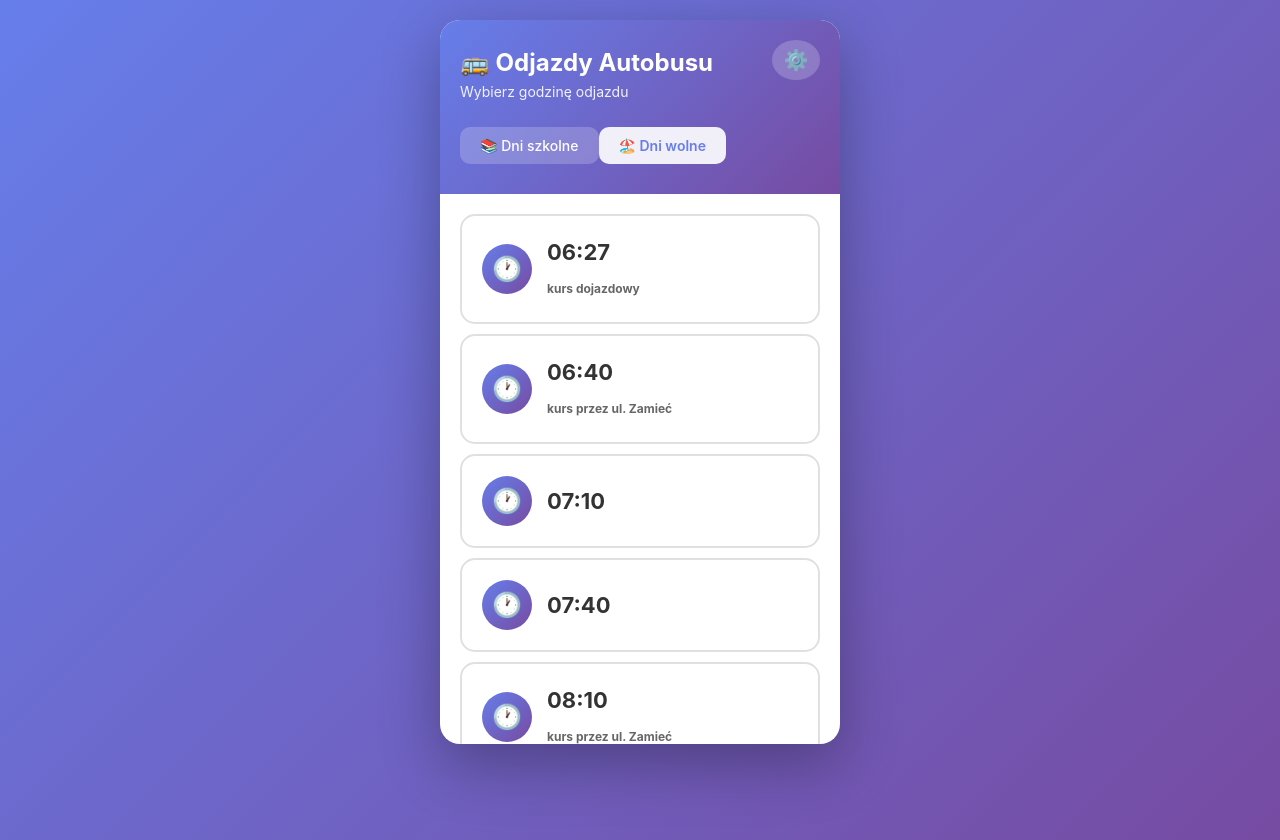
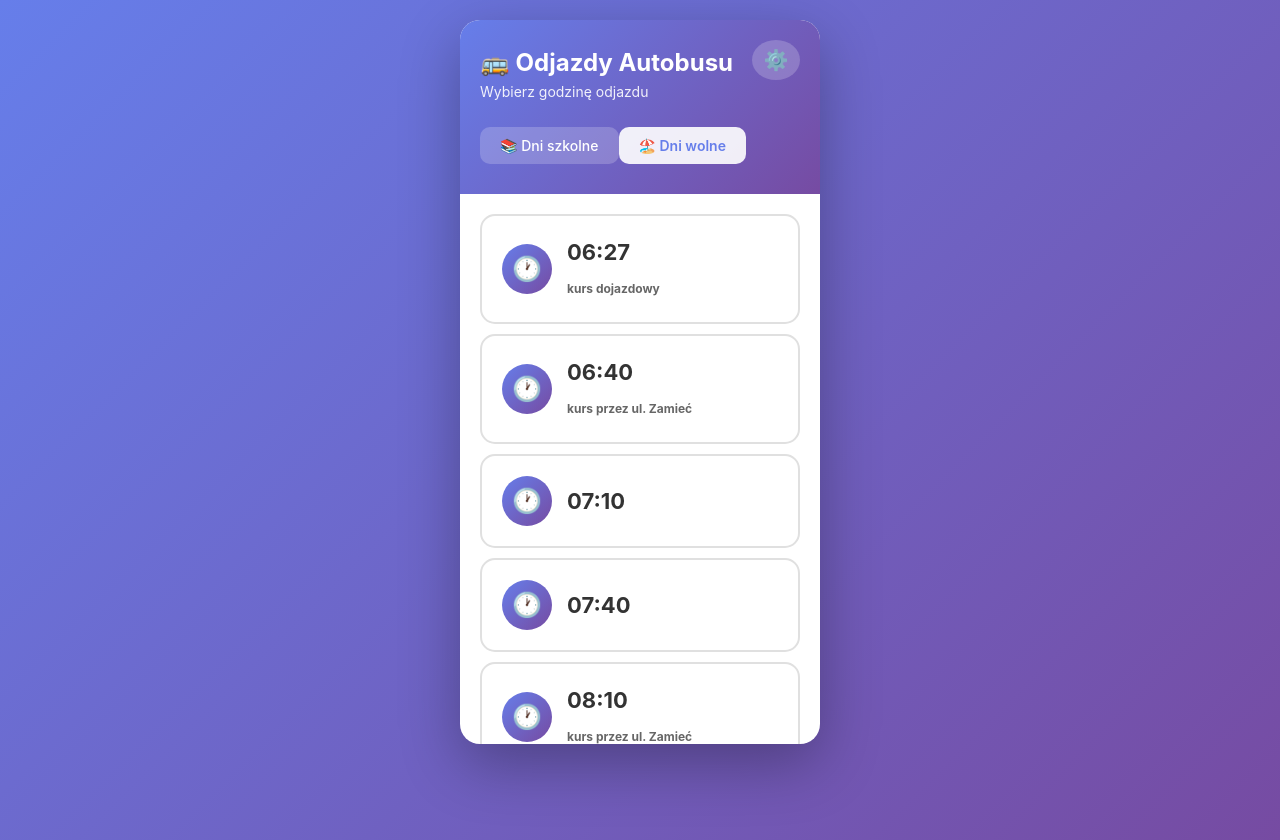
Before and after one commit to mwmarszalek/tnz-app, a React (Vite) app: page / in a window 1280 px wide. Built offline with nearby package versions, Linux system fonts and the light colour scheme.

Commit message:
change min container width to 360px for samsung galaxy a13

```diff
--- a/src/App.css
+++ b/src/App.css
@@ -21,7 +21,7 @@ body {
 
 .container {
   max-width: 600px;
-  min-width: 400px;
+  min-width: 360px;
   margin: 0 auto;
   background: white;
   border-radius: 20px;
```
